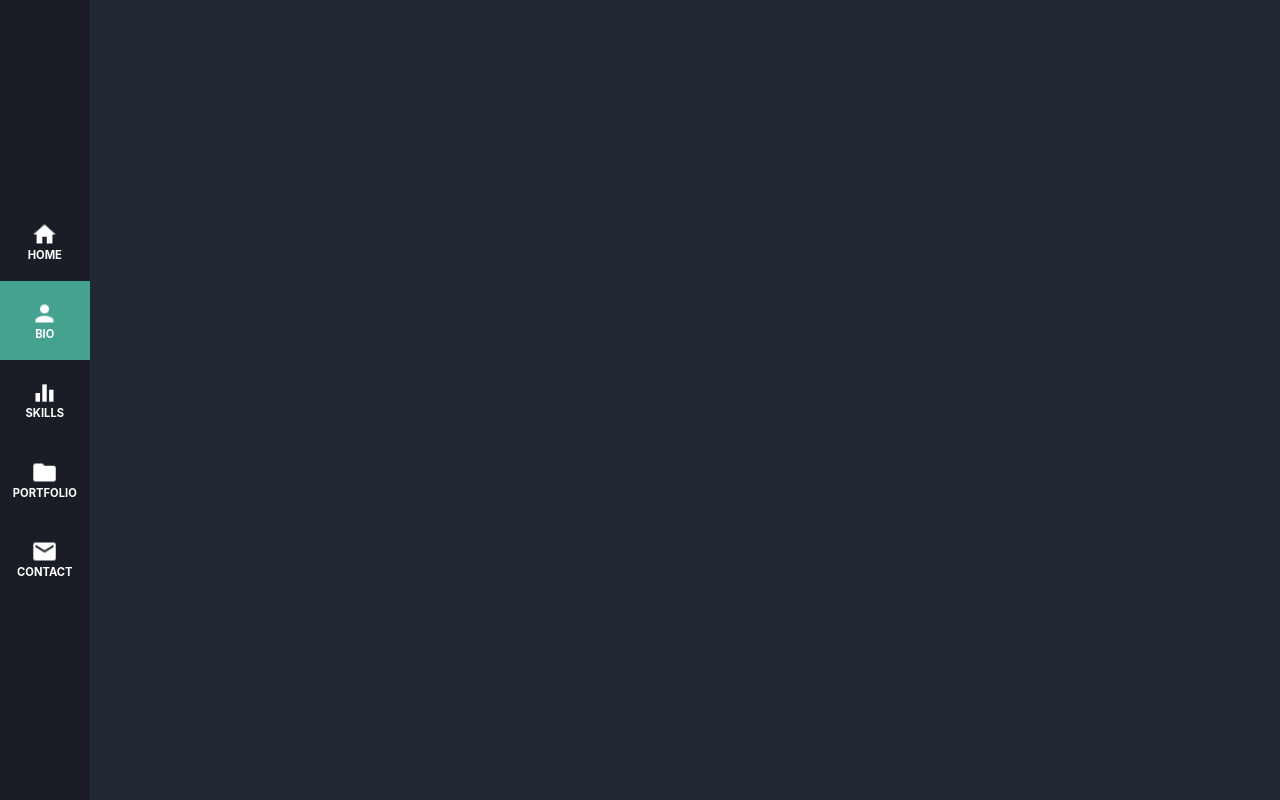
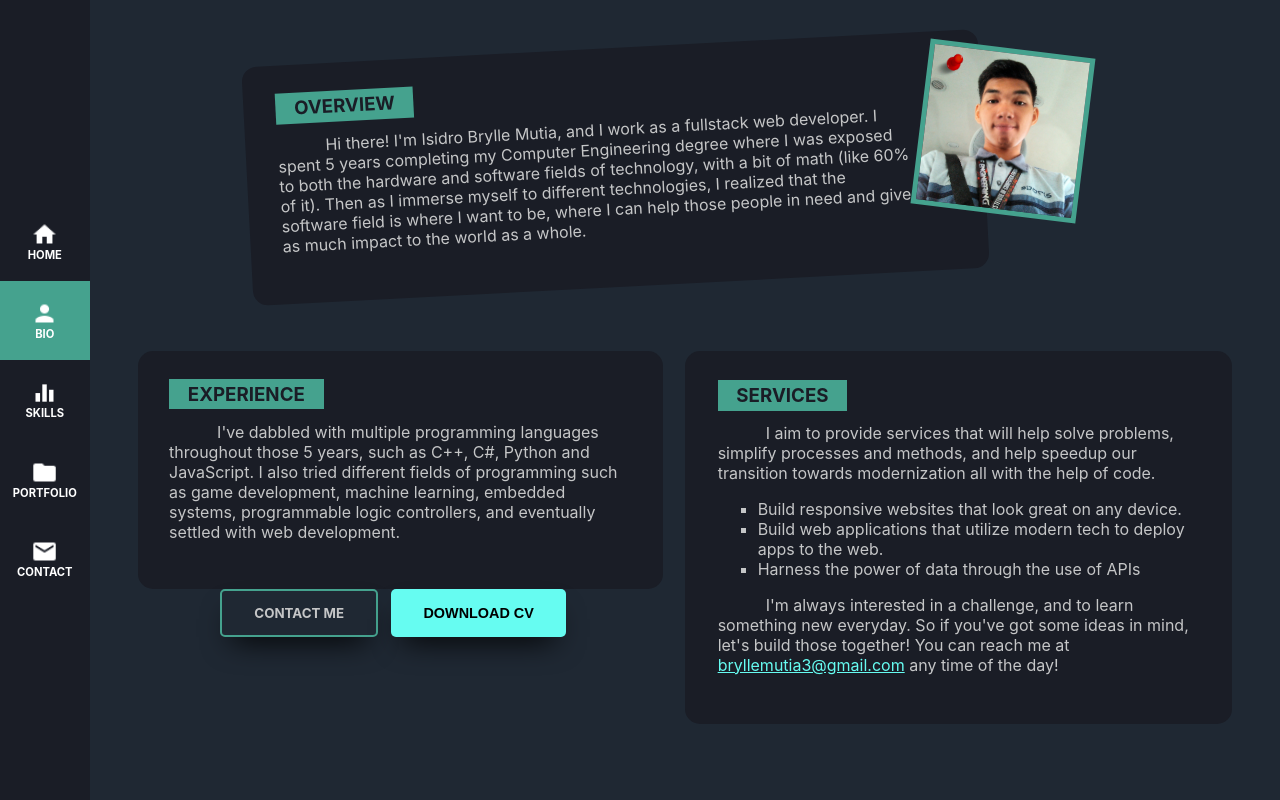
Before and after one commit to BrylleMutia/portfolio-webapp, a React (Create React App) app: page /bio in a window 1280 px wide. Built offline with nearby package versions, Linux system fonts and the light colour scheme.

Commit message:
added bio section, modified contact section, added button links

```diff
--- a/src/App.js
+++ b/src/App.js
@@ -1,6 +1,7 @@
 import React, { useState } from 'react';
 import Navbar from "./components/navbar/Navbar";
 import Home from './components/home/Home';
+import Bio from "./components/bio/Bio";
 import Skills from "./components/skills/Skills";
 import Contact from "./components/contact/Contact";
 import Portfolio from "./components/portfolio/Portfolio";
@@ -19,7 +20,7 @@ function App() {
       <Navbar />
         <Switch>
           <Route path="/" exact component={Home} />
-          {/* <Route path="/bio" exact component={Bio} /> */}
+          <Route path="/bio" exact component={Bio} />
           {/* <Route path="/skills" exact component={Chart} /> */}
           <Route path="/skills" exact component={Skills} />
           <Route path="/portfolio" exact component={Portfolio} />
--- /dev/null
+++ b/src/components/bio/Bio.jsx
@@ -0,0 +1,62 @@
+import React from "react";
+import classes from "./Bio.module.scss";
+import bioImg from "../img/bio/bio.jpg";
+
+import { Link } from "react-router-dom";
+
+function Bio() {
+    return (
+        <div className={classes.bio}>
+            <div className={classes.row_one}>
+                <div className={classes.column_one}>
+                    <h3>OVERVIEW</h3>
+                    <p>
+                        Hi there! I'm Isidro Brylle Mutia, and I work as a fullstack web developer. I spent 5 years completing my Computer Engineering
+                        degree where I was exposed to both the hardware and software fields of technology, with a bit of math (like 60% of it). Then
+                        as I immerse myself to different technologies, I realized that the software field is where I want to be, where I can help
+                        those people in need and give as much impact to the world as a whole.
+                    </p>
+                </div>
+                <div className={classes.column_two}>
+                    <img src={bioImg} alt="brylle" />
+                </div>
+            </div>
+            <div className={classes.row_two}>
+                <div className={classes.column_three}>
+                    <div className={classes.cell}>
+                        <h3>EXPERIENCE</h3>
+                        <p>
+                            I've dabbled with multiple programming languages throughout those 5 years, such as C++, C#, Python and JavaScript. I also
+                            tried different fields of programming such as game development, machine learning, embedded systems, programmable logic
+                            controllers, and eventually settled with web development.
+                        </p>
+                    </div>
+                    <div className={classes.buttons}>
+                        <Link to="/contact" className={classes.button_secondary}>
+                            CONTACT ME
+                        </Link>
+                        <button className={classes.button_primary}>DOWNLOAD CV</button>
+                    </div>
+                </div>
+                <div className={classes.column_four}>
+                    <h3>SERVICES</h3>
+                    <p>
+                        I aim to provide services that will help solve problems, simplify processes and methods, and help speedup our transition
+                        towards modernization all with the help of code.
+                    </p>
+                    <ul>
+                        <li>Build responsive websites that look great on any device.</li>
+                        <li>Build web applications that utilize modern tech to deploy apps to the web.</li>{" "}
+                        <li>Harness the power of data through the use of APIs</li>
+                    </ul>
+                    <p>
+                        I'm always interested in a challenge, and to learn something new everyday. So if you've got some ideas in mind, let's build
+                        those together! You can reach me at <a href="mailto:bryllemutia3@gmail.com">bryllemutia3@gmail.com</a> any time of the day!
+                    </p>
+                </div>
+            </div>
+        </div>
+    );
+}
+
+export default Bio;
--- /dev/null
+++ b/src/components/bio/Bio.module.scss
@@ -0,0 +1,128 @@
+$primary: #45a28e;
+$secondary: #66fcf1;
+$textcolor: #c5c6c7;
+$background: #1f2833;
+$background_secondary: #1a1d26;
+
+.bio {
+    width: 100%;
+    height: 100%;
+    margin-left: 7%;
+    color: $textcolor;
+    display: flex;
+    flex-direction: column;
+    padding: 3em;
+    justify-content: space-between;
+    align-items: center;
+
+    h3 {
+        background-color: $primary;
+        color: $background_secondary;
+        display: inline;
+        padding: 0.2em 1em;
+    }
+
+    p {
+        text-indent: 3em;
+
+        a {
+            color: $secondary;
+        }
+    }
+
+    ul {
+        list-style-type: square;
+    }
+}
+
+.row_one {
+    display: flex;
+
+    img {
+        width: 50%;
+        border: 5px solid $primary;
+        transform: rotate(7deg);
+    }
+}
+
+.column_one {
+    background-color: $background_secondary;
+    border-radius: 15px;
+    padding: 2em 4.5em 2em 2em;
+    transform: scale(1) rotate(-3deg);
+    margin-right: -4em;
+    margin-left: 10%;
+}
+
+.row_two {
+    display: flex;
+    align-items: flex-start;
+    justify-content: space-between;
+    margin-top: 4em;
+}
+
+.column_three {
+    width: 48%;
+    height: 85%;
+    display: flex;
+    flex-direction: column;
+    align-items: center;
+    justify-content: space-between;
+}
+
+.cell {
+    padding: 6%;
+    background-color: $background_secondary;
+    border-radius: 15px;
+}
+
+.buttons {
+    display: flex;
+    width: 100%;
+    justify-content: center;
+    flex-wrap: wrap;
+
+    .button_primary {
+        background: #66fcf1;
+        border: none;
+        color: black;
+        padding: 14px 32px;
+        border-radius: 5px;
+        font-weight: bold;
+        font-size: 0.9rem;
+        box-shadow: 0 15px 30px -12px;
+        margin-right: 1em;
+
+        &:hover,
+        &:focus {
+            background: #45a28e;
+            cursor: pointer;
+        }
+    }
+
+    .button_secondary {
+        background: transparent;
+        border: 2px solid $primary;
+        color: $textcolor;
+        padding: 14px 32px;
+        border-radius: 5px;
+        font-weight: bold;
+        font-size: 10pt;
+        box-shadow: 0 15px 30px -12px black;
+        margin-right: 1em;
+        text-decoration: none;
+
+        &:hover,
+        &:focus {
+            background: #45a28e;
+            cursor: pointer;
+        }
+    }
+}
+
+.column_four {
+    width: 44%;
+    border-radius: 15px;
+    padding: 3%;
+    background-color: $background_secondary;
+}
--- a/src/components/contact/Contact.jsx
+++ b/src/components/contact/Contact.jsx
@@ -26,6 +26,7 @@ function Contact() {
                     <button type="submit">Send</button>
                 </form>
             </div>
+            <hr/>
             <div className={classes.contact_info}>
                 <p>You can also reach me in the following platforms:</p>
                 <ul>
--- a/src/components/home/Home.jsx
+++ b/src/components/home/Home.jsx
@@ -1,5 +1,7 @@
 import React from "react";
 import classes from "./Home.module.scss";
+
+import { Link } from "react-router-dom";
 
 
 function Home() {
@@ -8,7 +10,7 @@ function Home() {
             <div className={classes.firstline}><h5>Hello. I'm</h5><hr/></div>
             <div className={classes.secondline}><h3>BRYLLE MUTIA</h3></div>
             <div className={classes.thirdline}><hr/><h6>FULLSTACK WEB DEVELOPER</h6></div>
-            <div className={classes.fourthline}><button>GET TO KNOW ME</button></div>
+            <div className={classes.fourthline}><Link to="/bio" className={classes.button_primary}>GET TO KNOW ME</Link></div>
 
             <div className={classes.slant_left}></div>
             <div className={classes.slant_right}></div>
--- a/src/components/home/Home.module.scss
+++ b/src/components/home/Home.module.scss
@@ -126,14 +126,16 @@ main {
         height: 10rem;
         padding-right: 5rem;
 
-        button {
+        .button_primary {
+            text-decoration: none;
+            font-family: -apple-system, BlinkMacSystemFont, 'Segoe UI', Roboto, Oxygen, Ubuntu, Cantarell, 'Open Sans', 'Helvetica Neue', sans-serif;
             background: #66fcf1;
             border: none;
             color: black;
             padding: 14px 32px;
             border-radius: 5px;
-            font-weight: bold;
-            font-size: 10pt;
+            font-weight: bolder;
+            font-size: 0.9rem;
             box-shadow: 0 15px 30px -12px;
             animation: highlight 1s 2.5s ease-in-out;
 
--- a/src/components/portfolio/Portfolio.module.scss
+++ b/src/components/portfolio/Portfolio.module.scss
@@ -24,7 +24,7 @@ $background_secondary: #1A1D26;
     // border: 1px solid red;
 
     h2 {
-        color: $textcolor;
+        color: $primary;
         margin-right: 1em;
     }
 
@@ -32,7 +32,7 @@ $background_secondary: #1A1D26;
         height: 8%;
         flex: 1;
         border: none;
-        background: $textcolor;
+        background: $primary;
     }
 }
 
--- a/src/components/skills/Skills.jsx
+++ b/src/components/skills/Skills.jsx
@@ -29,11 +29,6 @@ function Skills() {
                         a chance to learn something new. Numbers will just be numbers, but passion is what makes one a master".
                     </i>
                 </p>
-                <br />
-                <p>
-                    I'm a Computer Engineering graduate, I was fascinated at how websites and the internet works, so I got into web development. I
-                    started my web development roadmap on November 2019, while studying for my degree at the same time.{" "}
-                </p>
             </div>
             <div className={classes.data_display}>
                 <div className={classes.toggle}>
--- a/src/components/skills/progress/Progress.module.css
+++ b/src/components/skills/progress/Progress.module.css
@@ -24,7 +24,7 @@
     width: 100%;
     height: 100%;
     flex: 1;
-    border: 1px solid red;
+    /* border: 1px solid red; */
 }
 
 .column1,
```
Also changed, not shown: src/components/contact/Contact.module.scss (+19 -18 lines), src/components/skills/Skills.module.scss (+12 -9 lines), src/components/img/bio/bio.jpg (added).
